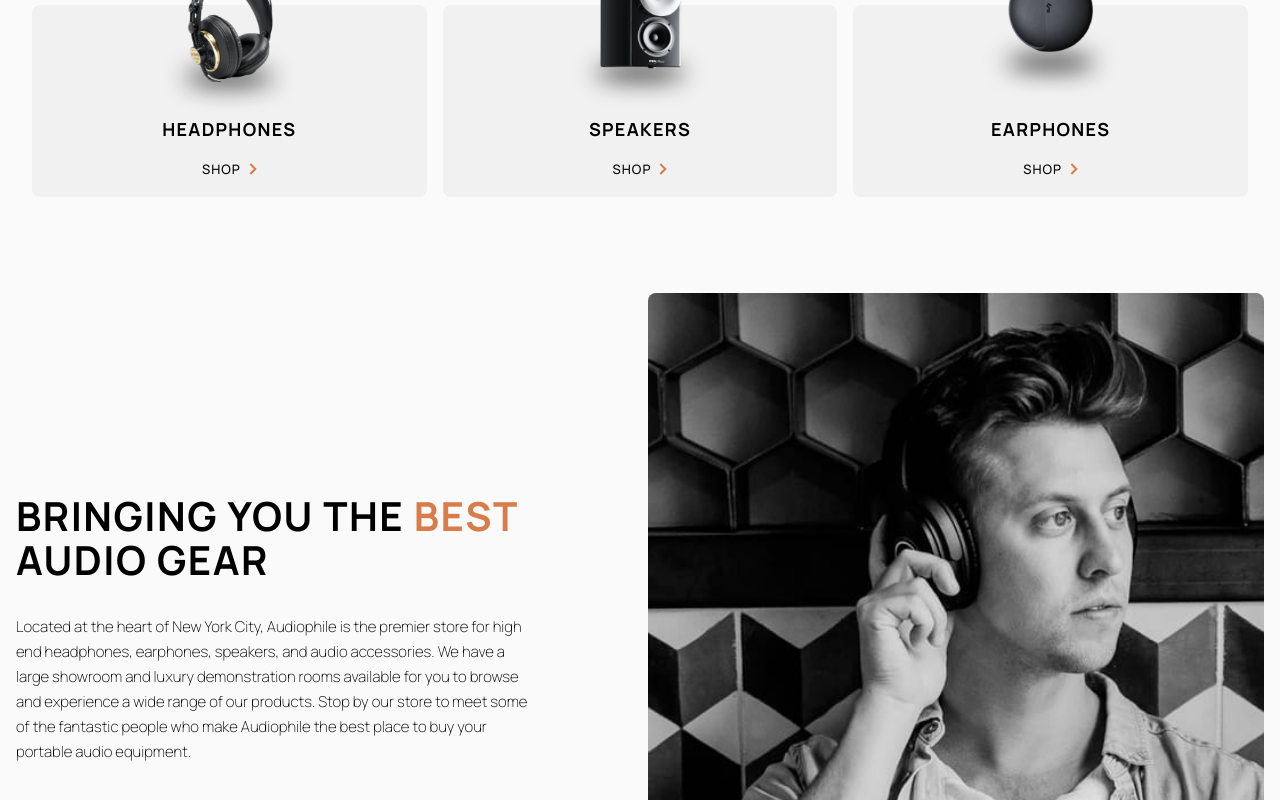
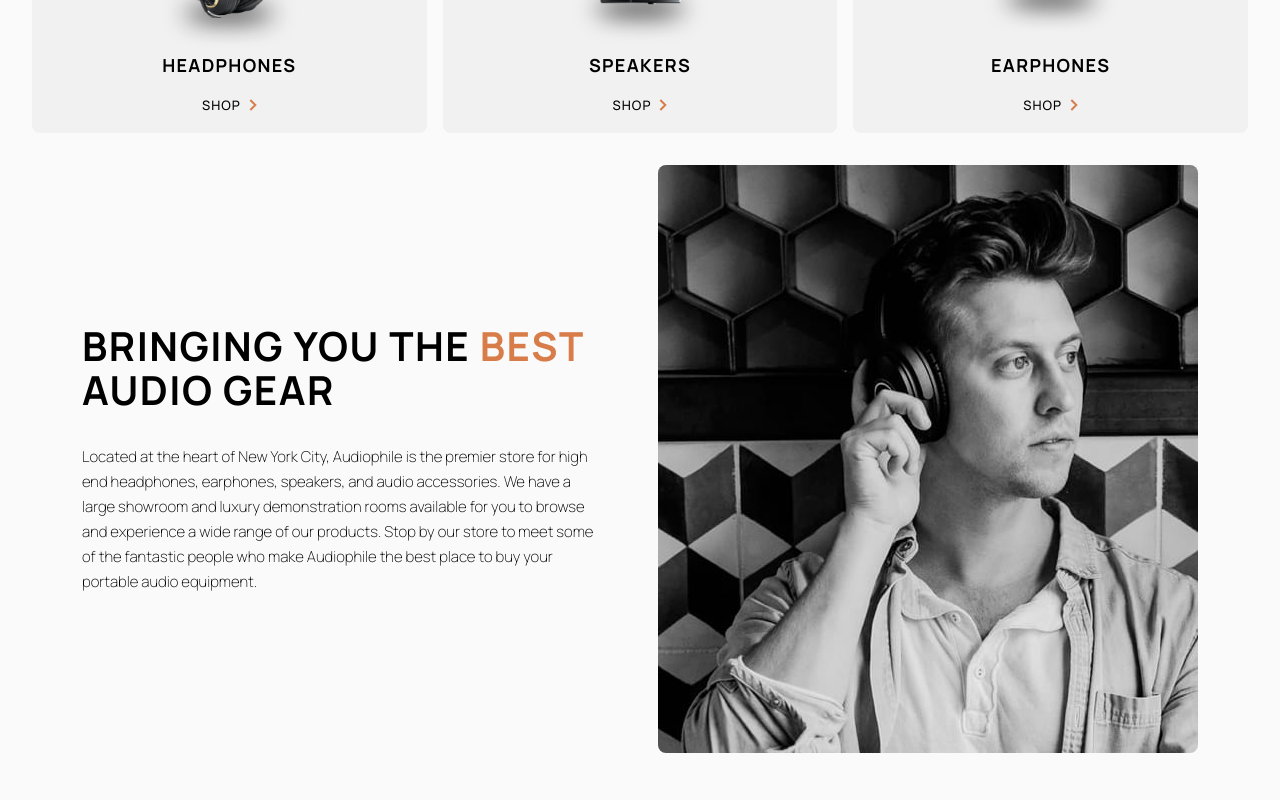
Before and after one commit to ronnieima/audiophile-ecommerce, a Next.js app: page /earphones in a window 1280 px wide. Shown: the part 1200-2000 px from the top of the page. Built offline with nearby package versions, Linux system fonts and the light colour scheme.

Commit message:
add maxwidthcontainer componenet

```diff
--- a/src/components/Home/CallToAction.tsx
+++ b/src/components/Home/CallToAction.tsx
@@ -1,41 +1,32 @@
 import { cn } from "@/lib/utils";
-import Image from "next/image";
-import React from "react";
+import MaxWidthContainer from "../ui/MaxWidthContainer";
 
 export default function CallToAction() {
   return (
-    <section className="px-4 py-8 pb-32 text-center">
-      <div
+    <section className="py-8">
+      <MaxWidthContainer
         className={cn(
-          "flex flex-col items-center justify-center gap-16 ",
-          "lg:mx-auto lg:max-w-7xl lg:flex-row-reverse",
+          "mx-auto flex max-w-7xl flex-col items-center justify-center gap-16 pb-32",
+          " lg:flex-row-reverse lg:gap-0",
         )}
       >
-        <Image
-          src={"/assets/shared/mobile/image-best-gear.jpg"}
-          height={0}
-          width={0}
-          sizes="100vw"
-          className="h-auto w-full rounded-lg sm:hidden"
-          alt="a black-and-white image of a man wearing headphones posing"
-        />
-        <Image
-          src={"/assets/shared/tablet/image-best-gear.jpg"}
-          height={0}
-          width={0}
-          sizes="100vw"
-          className="hidden h-auto w-full rounded-lg sm:block lg:hidden"
-          alt="a black-and-white image of a man wearing headphones posing"
-        />
-        <Image
-          src={"/assets/shared/desktop/image-best-gear.jpg"}
-          height={0}
-          width={0}
-          sizes="100vw"
-          className=" hidden h-auto w-2/4 rounded-lg lg:block"
-          alt="a black-and-white image of a man wearing headphones posing"
-        />
-        <div className="flex flex-col items-center justify-center gap-8 lg:items-start lg:text-left">
+        <picture>
+          <source
+            media="(min-width:1024px)"
+            srcSet={"/assets/shared/desktop/image-best-gear.jpg"}
+          />
+          <source
+            media="(min-width:640px)"
+            srcSet={"/assets/shared/tablet/image-best-gear.jpg"}
+          />
+          <img
+            src="/assets/shared/mobile/image-best-gear.jpg"
+            alt="a black-and-white image of a man wearing headphones posing"
+            className="rounded-lg"
+          />
+        </picture>
+
+        <div className="flex flex-col items-center justify-center gap-8 text-center  lg:items-start lg:text-left">
           <h2 className="sm:max-w-xl">
             Bringing you the <span className="text-primary">best</span> audio
             gear
@@ -49,7 +40,7 @@ export default function CallToAction() {
             make Audiophile the best place to buy your portable audio equipment.
           </p>
         </div>
-      </div>
+      </MaxWidthContainer>
     </section>
   );
 }
--- a/src/components/Home/Categories.tsx
+++ b/src/components/Home/Categories.tsx
@@ -1,10 +1,12 @@
 import React from "react";
 import Category from "../ui/CategoryItem";
 import { categories } from "@/config/content";
+import MaxWidthContainer from "../ui/MaxWidthContainer";
 
 export default function Categories() {
   return (
-    <section className="flex w-full flex-col items-center justify-center gap-24 bg-lightgray px-4 py-16 sm:flex-row sm:gap-4 sm:px-8 lg:mx-auto lg:max-w-7xl">
+    <section>
+      <MaxWidthContainer className=" gap-24 sm:flex-row sm:gap-4 sm:px-8">
         {categories.map((category) => (
           <Category
             key={category.title}
@@ -13,6 +15,7 @@ export default function Categories() {
             href={category.href}
           />
         ))}
+      </MaxWidthContainer>
     </section>
   );
 }
--- a/src/components/Home/Hero.tsx
+++ b/src/components/Home/Hero.tsx
@@ -2,11 +2,12 @@ import Image from "next/image";
 import { Button } from "../ui/button";
 import { cn } from "@/lib/utils";
 import headerTablet from "@/../public/assets/home/tablet/image-header.jpg";
+import MaxWidthContainer from "../ui/MaxWidthContainer";
 
 export default function Hero() {
   return (
     <section className={cn("relative h-[36rem] text-white", "sm:h-[48rem]")}>
-      <div className="absolute -z-10 h-full w-full">
+      <picture className="absolute -z-10 h-full w-full">
         <Image
           src={headerTablet}
           fill
@@ -21,11 +22,12 @@ export default function Hero() {
           alt="cooked"
           className=" -z-10 hidden h-auto w-full object-cover lg:block"
         />
-      </div>
-      <header
+      </picture>
+
+      <MaxWidthContainer
         className={cn(
-          "flex h-full w-full flex-col items-center justify-center gap-4 py-32 text-center",
-          "lg:mx-auto lg:max-w-7xl lg:items-start  lg:gap-8 lg:px-16 lg:text-left",
+          "gap-4 text-center",
+          "lg:items-start  lg:gap-8  lg:text-left",
         )}
       >
         <span className="text-overline text-neutral-500">NEW PRODUCT</span>
@@ -37,7 +39,7 @@ export default function Hero() {
         <Button className="text-xs uppercase" variant="default">
           See product
         </Button>
-      </header>
+      </MaxWidthContainer>
     </section>
   );
 }
--- a/src/components/Home/Products.tsx
+++ b/src/components/Home/Products.tsx
@@ -2,13 +2,14 @@ import Image from "next/image";
 import React from "react";
 import { Button } from "../ui/button";
 import { cn } from "@/lib/utils";
+import MaxWidthContainer from "../ui/MaxWidthContainer";
 
 export default function Products() {
   return (
     <section>
-      <div
+      <MaxWidthContainer
         className={cn(
-          "relative flex flex-col gap-8 px-4 text-center",
+          "relative flex flex-col items-stretch gap-8 px-4 text-center",
           "sm:px-8",
           "lg:mx-auto lg:max-w-7xl",
         )}
@@ -16,8 +17,8 @@ export default function Products() {
         <div
           style={{ background: "primary" }}
           className={cn(
-            "relative -z-50 flex h-[64rem] w-full flex-col items-center justify-center gap-8 rounded-lg bg-primary p-8  text-white",
-            "lg:h-[48rem] lg:flex-row lg:items-center lg:gap-64 lg:overflow-y-clip lg:p-0 lg:px-16",
+            "relative -z-50 flex  w-full flex-col items-center justify-center gap-8 rounded-lg bg-primary p-8  text-white",
+            "lg:h-[48rem] lg:flex-row lg:items-center lg:gap-32 lg:overflow-y-clip lg:p-0 lg:px-16",
           )}
         >
           <Image
@@ -27,28 +28,26 @@ export default function Products() {
             className=" absolute top-0 -z-10  w-full"
             alt=""
           />
-          <div className=" flex h-full w-1/2 items-end sm:w-1/4 lg:w-1/2">
-            <Image
-              src={"/assets/home/desktop/image-speaker-zx9.png"}
-              className="hidden w-full translate-y-4 lg:block"
-              sizes="100vw"
-              width={0}
-              height={0}
+          <picture className=" flex h-full w-full items-center justify-center lg:w-1/2 lg:translate-y-4 lg:items-end">
+            <source
+              media="(min-width:1024px)"
+              srcSet={"/assets/home/desktop/image-speaker-zx9.png"}
+              className=" lg:w-1/2"
+            />
+            <source
+              media="(min-width:640px)"
+              srcSet={"/assets/home/tablet/image-speaker-zx9.png"}
+            />
+            <img
+              src={"/assets/home/mobile/image-speaker-zx9.png"}
               alt="ZX9 Speaker"
+              className="w-1/2 lg:w-full"
             />
-            <Image
-              src={"/assets/home/mobile/image-speaker-zx9.png"}
-              className=" h-auto w-full lg:hidden"
-              sizes="100vw"
-              width={0}
-              height={0}
-              alt="ZX9 Speaker"
-            />
-          </div>
+          </picture>
           <div
             className={cn(
               "flex flex-col items-center justify-center gap-8",
-              "lg:items-start lg:text-left ",
+              " lg:items-start lg:text-left",
             )}
           >
             <h2 className="max-w-[16rem]">ZX9 Speaker</h2>
@@ -67,28 +66,28 @@ export default function Products() {
 
         <div
           className={cn(
-            "flex h-96 flex-col items-start justify-center gap-8 rounded-lg bg-[url('/assets/home/mobile/image-speaker-zx7.jpg')] bg-cover bg-right p-4 ",
+            "flex h-96 flex-col items-start justify-center gap-8 rounded-lg bg-[url('/assets/home/mobile/image-speaker-zx7.jpg')] bg-cover bg-right-bottom p-4 ",
             "sm:bg-[url('/assets/home/tablet/image-speaker-zx7.jpg')] sm:px-16",
           )}
         >
-          <h3>ZX7 Speaker</h3>
+          <h3 className="text-left">ZX7 Speaker</h3>
           <Button variant={"secondary"}>See product</Button>
         </div>
 
         <div className="flex  flex-col items-center justify-center gap-8 sm:flex-row">
           <div
             className={cn(
-              "h-[16rem] w-full rounded-lg bg-[url('/assets/home/mobile/image-earphones-yx1.jpg')] bg-cover",
+              "h-[24rem] w-full rounded-lg bg-[url('/assets/home/mobile/image-earphones-yx1.jpg')] bg-cover bg-center",
               "sm:bg-[url('/assets/home/tablet/image-earphones-yx1.jpg')]",
               "lg:bg-[url('/assets/home/desktop/image-earphones-yx1.jpg')]",
             )}
           ></div>
-          <div className="flex h-[16rem] w-full flex-col items-start justify-center gap-8 rounded-lg bg-gray p-8 py-12">
+          <div className="flex h-[24rem] w-full flex-col items-start justify-center gap-8 rounded-lg bg-gray p-8 py-12">
             <h3 className="text-left">YX1 Earphones</h3>
             <Button variant={"secondary"}>See product</Button>
           </div>
         </div>
-      </div>
+      </MaxWidthContainer>
     </section>
   );
 }
--- /dev/null
+++ b/src/components/ui/MaxWidthContainer.tsx
@@ -0,0 +1,23 @@
+import { cn } from "@/lib/utils";
+import React, { ReactNode } from "react";
+
+type MaxWidthContainerProps = {
+  children: ReactNode;
+  className?: string;
+};
+
+export default function MaxWidthContainer({
+  children,
+  className,
+}: MaxWidthContainerProps) {
+  return (
+    <div
+      className={cn(
+        "relative mx-auto flex h-full w-full max-w-7xl flex-col items-center justify-center px-8",
+        className,
+      )}
+    >
+      {children}
+    </div>
+  );
+}
```
Lines whose indentation alone changed are shown as unchanged.
